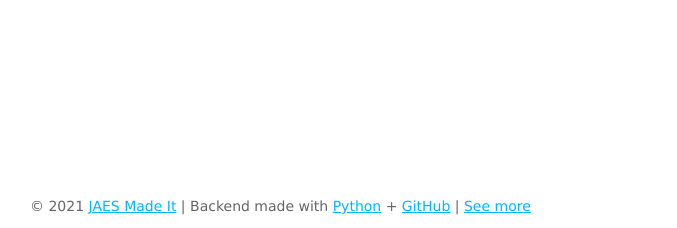
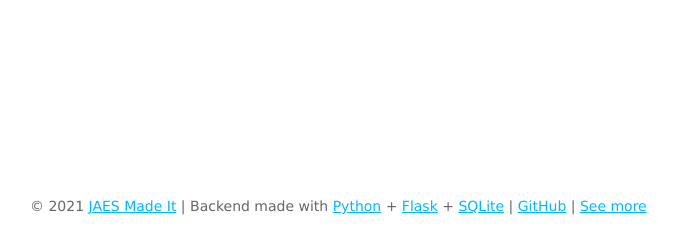
Before and after one commit to jhonnierandrey/reactbank-bk, a Flask app: page / in a window 1280 px wide. Shown: the part 573-801 px from the top of the page, without its empty margins (28-705 px from the left). Run offline with Flask 2, Linux system fonts and the light colour scheme.

Commit message:
adding links to flask and sqlite - footer

```diff
--- a/templates/layout.html
+++ b/templates/layout.html
@@ -16,7 +16,7 @@
     <footer>
         <p>
             <span>&copy; 2021 <a href="https://www.jaesmadeit.com/" target="_blank" rel="noopener noreferrer">JAES Made It</a> | </span>
-            <span>Backend made with <a href="https://python.org/" target="_blank" rel="noopener noreferrer">Python</a> + <a href="https://github.com/jhonnierandrey/reactbank-bk" target="_blank" rel="noopener noreferrer">GitHub</a> |</span>
+            <span>Backend made with <a href="https://python.org/" target="_blank" rel="noopener noreferrer">Python</a> + <a href="https://flask.palletsprojects.com/en/1.1.x/" target="_blank" rel="noopener noreferrer">Flask</a> + <a href="https://www.sqlite.org/index.html" target="_blank" rel="noopener noreferrer">SQLite</a> | <a href="https://github.com/jhonnierandrey/reactbank-bk" target="_blank" rel="noopener noreferrer">GitHub</a> |</span>
             <span><a href="http://jhonnierandrey.info/" target="_blank" rel="noopener noreferrer">See more</a></span>
         </p>
     </footer>
```
